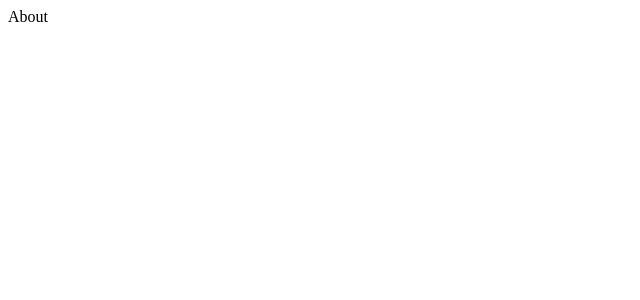
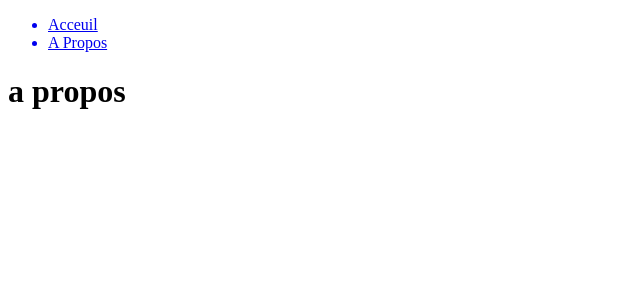
Before and after one commit to mehdi660/Kasa-V0-, a React (Create React App) app: page /about in a window 1280 px wide. Shown: the top 300 px of the page, without its empty margins (0-640 px from the left). Built offline with nearby package versions, Linux system fonts and the light colour scheme.

Commit message:
navlink creation

```diff
--- a/src/components/App.js
+++ b/src/components/App.js
@@ -9,6 +9,7 @@ function App() {
   return (
     <BrowserRouter>
       <Routes>
+        <Route path="/" element={<Home />} />
         <Route path="/home" element={<Home />} />
         <Route path="/about" element={<About />} />
         <Route path="/logement" element={<Logement />} />
--- a/src/components/Header.js
+++ b/src/components/Header.js
@@ -3,10 +3,12 @@ import React from "react";
 const Header = () => {
   return (
     <div>
-      <img src="../assets/K.png" alt="K" />
-      <img src="../assets/Home.png" alt="Home" />
-      <img src="../assets/S.png" alt="S" />
-      <img src="../assets/A.png" alt="A" />
+      <div className="logo-kasa">
+        <img src="../assets/K.png" alt="K" />
+        <img src="../assets/Home.png" alt="Home" />
+        <img src="../assets/S.png" alt="S" />
+        <img src="../assets/A.png" alt="A" />
+      </div>
     </div>
   );
 };
--- /dev/null
+++ b/src/components/Navigation.js
@@ -0,0 +1,21 @@
+import React from "react";
+import { NavLink } from "react-router-dom";
+
+const Navigation = () => {
+  return (
+    <div>
+      <div className="navigation">
+        <ul>
+          <NavLink to="/">
+            <li>Acceuil</li>
+          </NavLink>
+          <NavLink to="/about">
+            <li>A Propos</li>
+          </NavLink>
+        </ul>
+      </div>
+    </div>
+  );
+};
+
+export default Navigation;
--- a/src/pages/About.js
+++ b/src/pages/About.js
@@ -1,7 +1,13 @@
 import React from "react";
+import Navigation from "../components/Navigation";
 
 const About = () => {
-  return <div>About</div>;
+  return (
+    <div>
+      <Navigation />
+      <h1>a propos</h1>
+    </div>
+  );
 };
 
 export default About;
--- a/src/pages/Error.js
+++ b/src/pages/Error.js
@@ -1,7 +1,7 @@
 import React from "react";
 
 const Error = () => {
-  return <div></div>;
+  return <div>error</div>;
 };
 
 export default Error;
--- a/src/pages/Home.js
+++ b/src/pages/Home.js
@@ -1,7 +1,14 @@
 import React from "react";
+import Header from "../components/Header";
+import Navigation from "../components/Navigation";
 
 const Home = () => {
-  return <div>home</div>;
+  return (
+    <div>
+      <Navigation />
+      <h1>home</h1>
+    </div>
+  );
 };
 
 export default Home;
```
